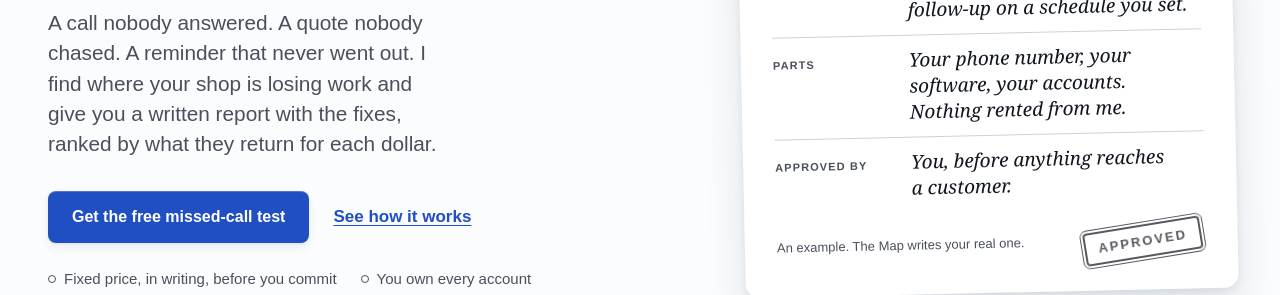
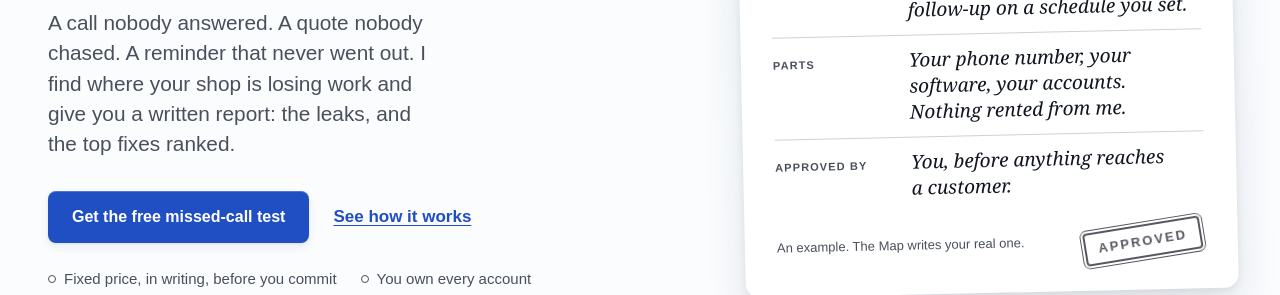
Before and after one commit to alexismilander28-ai/consulting-site, a plain HTML site: page site/index.html in a window 1280 px wide. Shown: the part 488-783 px from the top of the page. Drawn offline with Linux system fonts and the light colour scheme; a web font is replaced by a local one.

Commit message:
Tighten hero and Map step copy (EN/ES)
Co-Authored-By: Claude Sonnet 5.5 <noreply@anthropic.com>

```diff
--- a/site/index.html
+++ b/site/index.html
@@ -470,7 +470,7 @@
       <div class="hero-copy">
         <p class="for" data-i18n="heroFor">For HVAC, plumbing, electrical, roofing, landscaping and cleaning shops in eastern Pennsylvania.</p>
         <h1 id="hero-title" data-i18n="heroTitle">The jobs you lose are lost <em>in the office.</em></h1>
-        <p class="lede" data-i18n="heroLede">A call nobody answered. A quote nobody chased. A reminder that never went out. I find where your shop is losing work and give you a written report with the fixes, ranked by what they return for each dollar.</p>
+        <p class="lede" data-i18n="heroLede">A call nobody answered. A quote nobody chased. A reminder that never went out. I find where your shop is losing work and give you a written report: the leaks, and the top fixes ranked.</p>
         <div class="actions">
           <a class="btn" href="#test" data-i18n="heroCta">Get the free missed‑call test</a>
           <a class="text-link" href="#how" data-i18n="heroCta2">See how it works</a>
@@ -547,7 +547,7 @@
         </li>
         <li class="step">
           <h3 data-i18n="step2h">The Map</h3>
-          <p data-i18n="step2p">A paid visit to your office. I see how a call becomes a paid job, work from your own numbers, and hand you a written report: where the money leaks, what each leak costs, and planned prices to fix it, from a company I intend to form (not an offer; you may hire anyone).</p>
+          <p data-i18n="step2p">A paid visit to your office. I see how a call becomes a paid job and work from your own numbers. You get a written report: where the money leaks, what each leak costs, and what each fix would cost. You can hire anyone to do them.</p>
         </li>
         <li class="step">
           <h3 data-i18n="step3h">You decide</h3>
@@ -766,7 +766,7 @@
     navContact: "Contacto",
     heroFor: "Para negocios de HVAC, plomería, electricidad, techos, jardinería y limpieza en el este de Pensilvania.",
     heroTitle: "Los trabajos que se pierden, se pierden <em>en la oficina.</em>",
-    heroLede: "Una llamada que nadie contestó. Un presupuesto al que nadie le dio seguimiento. Un recordatorio que nunca salió. Encuentro dónde su negocio está perdiendo trabajo y le entrego un informe escrito con los arreglos, ordenados por lo que devuelven por cada dólar.",
+    heroLede: "Una llamada que nadie contestó. Un presupuesto al que nadie le dio seguimiento. Un recordatorio que nunca salió. Encuentro dónde su negocio está perdiendo trabajo y le entrego un informe escrito: las fugas y los arreglos principales en orden.",
     heroCta: "Pedir la prueba gratuita de llamadas perdidas",
     heroCta2: "Ver cómo funciona",
     assure1: "Precio fijo y por escrito antes de comprometerse",
@@ -804,7 +804,7 @@
     step1h: "Una prueba gratuita o una llamada de 20 minutos",
     step1p: "Empiece con la prueba gratuita de respuesta a llamadas, o simplemente llámeme. Hablamos de cómo se mueven hoy las llamadas, los presupuestos y los trabajos en su oficina.",
     step2h: "El Mapa",
-    step2p: "Una visita pagada a su oficina. Veo cómo una llamada se convierte en un trabajo cobrado, uso sus propios números y le entrego un informe por escrito: por dónde se escapa el dinero, cuánto cuesta cada fuga y precios planeados para arreglarlo, de una empresa que pienso formar (no es una oferta; puede contratar a quien quiera).",
+    step2p: "Una visita pagada a su oficina. Veo cómo una llamada se convierte en un trabajo cobrado y trabajo con sus propios números. Recibe un informe escrito: por dónde se escapa el dinero, cuánto cuesta cada fuga y cuánto costaría cada arreglo. Puede contratar a quien quiera para hacerlos.",
     step3h: "Usted decide",
     step3p: "Arreglar una cosa, varias, esperar o no hacer nada. El informe es suyo de todos modos.",
     offerTitle: "El Mapa y lo que viene después",
```
